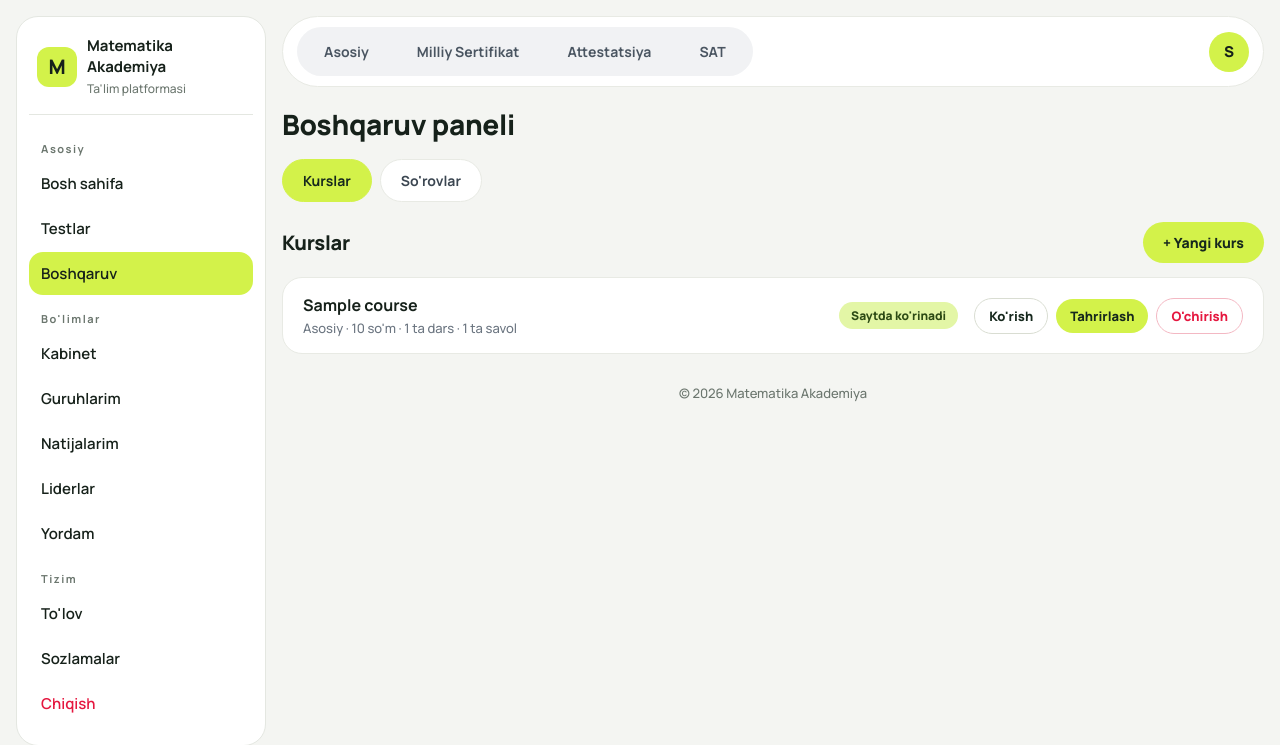
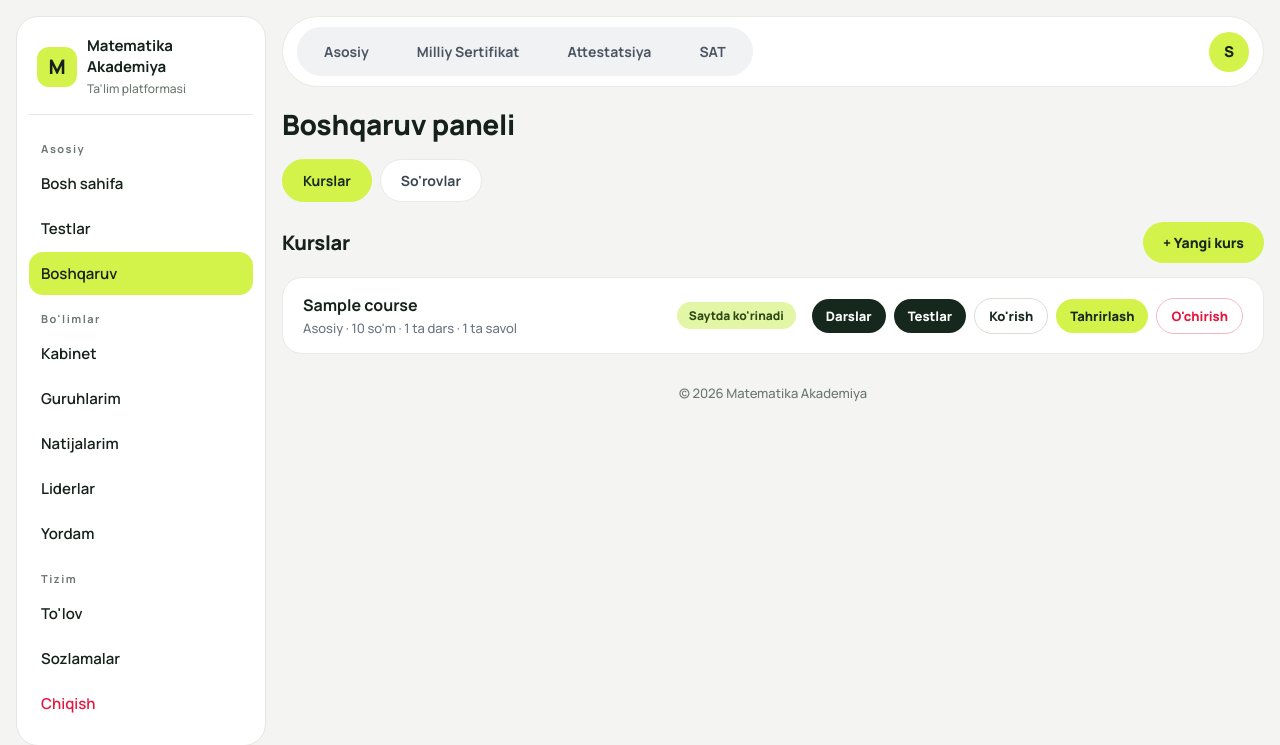
Before and after one commit to rahimjonovabdullo/matematika-akademiya, a Django app: page /boshqaruv/ in a window 1280 px wide. Shown: the top 745 px of the page. Run offline with Django 5.2, Linux system fonts and the light colour scheme; a user stored in the database is signed in; tables that the repository leaves empty hold one stand-in row (values such as "Sample post").

Commit message:
Add links for managing lessons and questions

```diff
--- a/academy/templates/academy/manage/courses.html
+++ b/academy/templates/academy/manage/courses.html
@@ -20,6 +20,8 @@
       </div>
       <span class="mg-pill {% if c.is_published %}on{% else %}off{% endif %}">{% if c.is_published %}Saytda ko'rinadi{% else %}Yashirin{% endif %}</span>
       <div class="mg-actions">
+        <a class="mg-btn mg-btn-dark mg-btn-sm" href="{% url 'manage_lessons' c.pk %}">Darslar</a>
+        <a class="mg-btn mg-btn-dark mg-btn-sm" href="{% url 'manage_questions' c.pk %}">Testlar</a>
         <a class="mg-btn mg-btn-line mg-btn-sm" href="{% url 'course_detail' c.slug %}">Ko'rish</a>
         <a class="mg-btn mg-btn-sm" href="{% url 'manage_course_edit' c.pk %}">Tahrirlash</a>
         <form method="post" action="{% url 'manage_course_delete' c.pk %}" onsubmit="return confirm('«{{ c.title|escapejs }}» kursi butunlay o‘chiriladi. Davom etasizmi?');">
```
